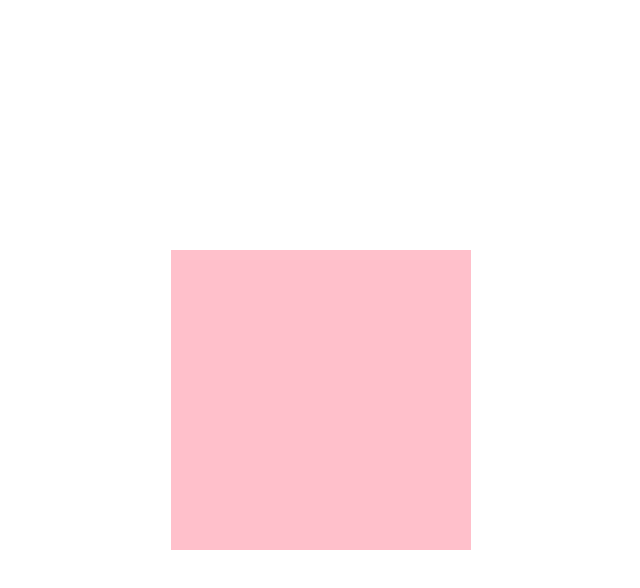
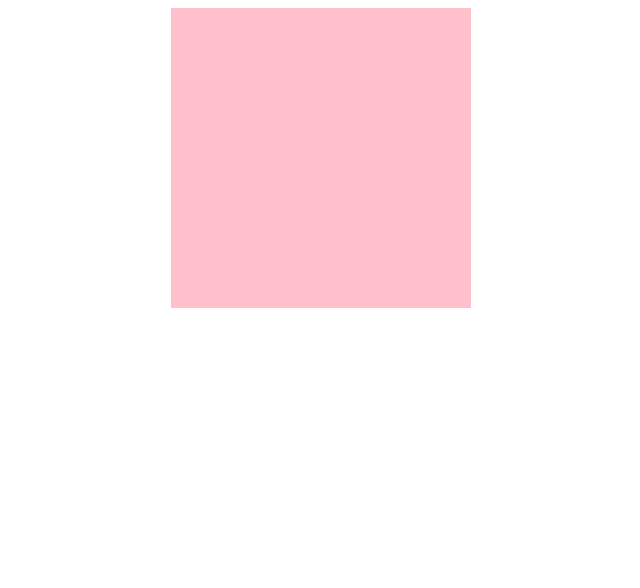
Before and after one commit to Jackson-Lii/project_01, a plain HTML site: page index.html in a window 1280 px wide. Shown: the whole page, without its empty margins (319-959 px from the left). Drawn offline with Linux system fonts and the light colour scheme.

Commit message:
修改了html文件内容

```diff
--- a/index.html
+++ b/index.html
@@ -1,12 +1,13 @@
 <!DOCTYPE html>
 <html lang="en">
+
 <head>
     <meta charset="UTF-8">
     <meta http-equiv="X-UA-Compatible" content="IE=edge">
     <meta name="viewport" content="width=device-width, initial-scale=1.0">
     <title>Document</title>
     <style>
-        .box{
+        .box {
             /*绝对定位的盒子不能使用左右margin auto居中
             margin auto适用于标准流  */
             position: absolute;
@@ -14,17 +15,17 @@
             left: 50%;
             /*把盒子向左侧移动：自己宽度的一半*/
             margin-left: -150px;
-
-            top: 50%;
-            margin-top: -150px;
-
+            /* top: 50%;
+            margin-top: -150px; */
             width: 300px;
             height: 300px;
             background-color: pink;
         }
     </style>
 </head>
+
 <body>
     <div class="box"></div>
 </body>
+
 </html>
```
